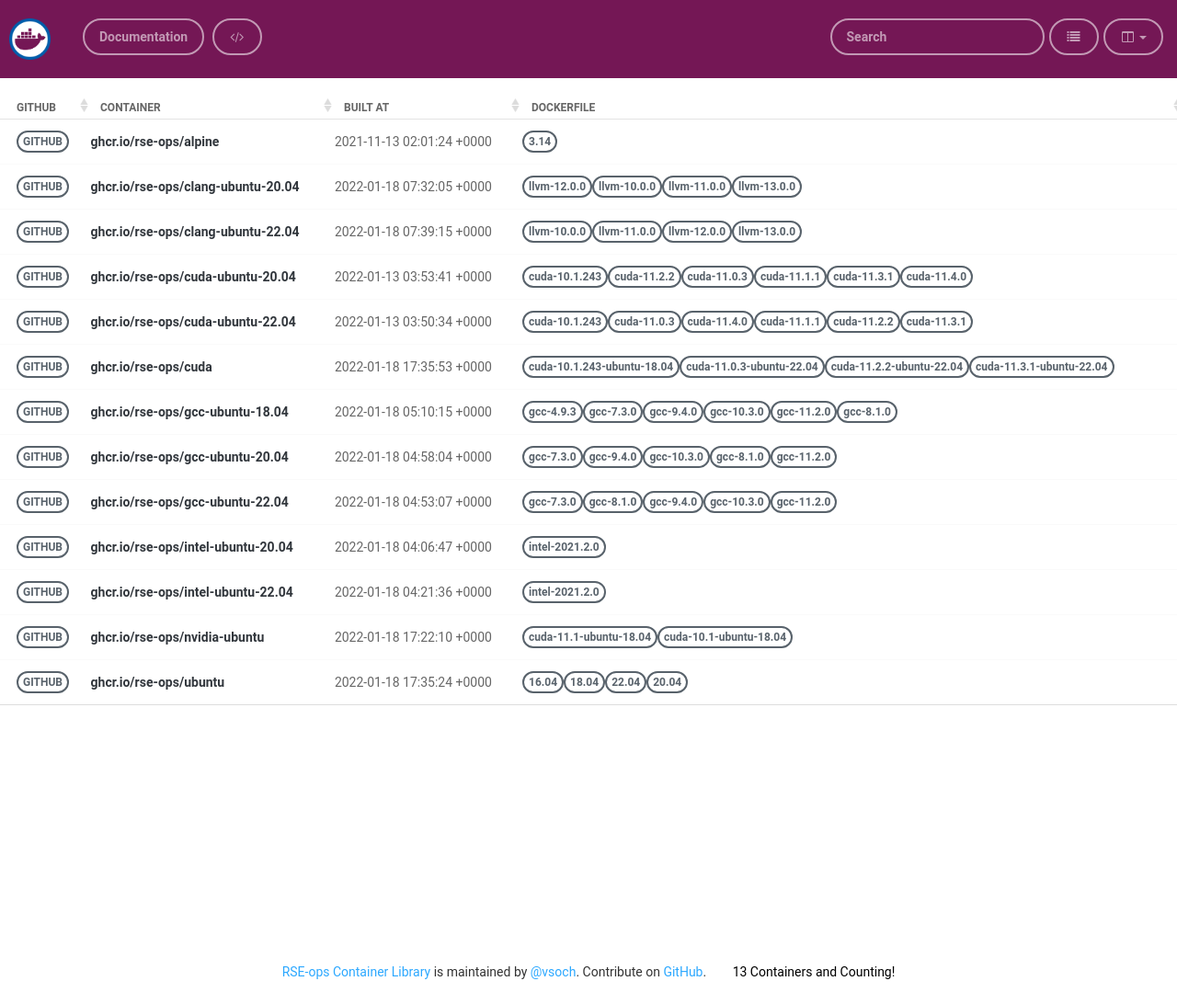
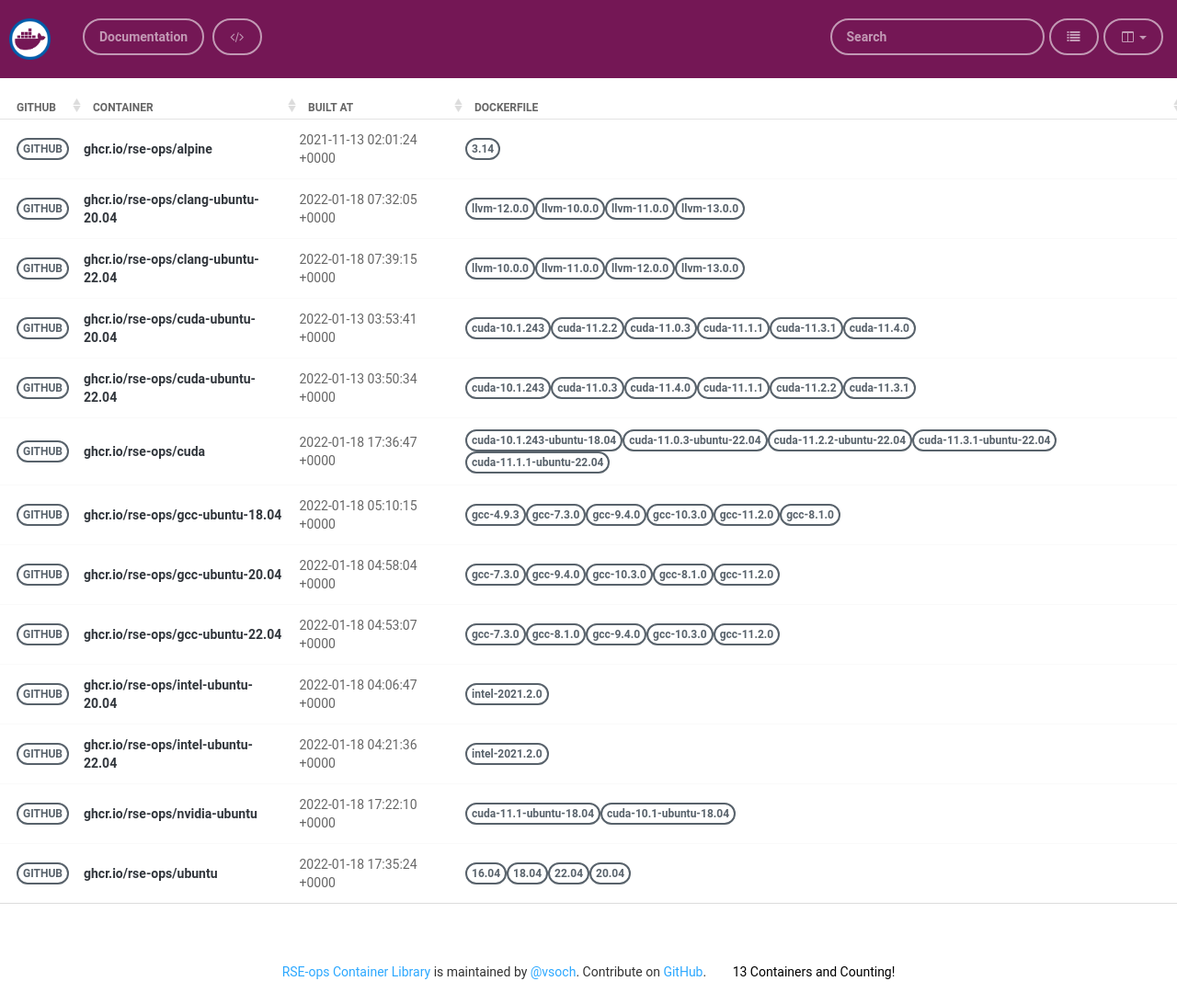
Before and after one commit to rse-ops/docker-images, a Jekyll site: the page built from pages/index.md, in a window 1280 px wide. Shown: the whole page at 92% size. Built offline with Jekyll 4.4.1, drawn with Linux system fonts in a browser that asks for light colours; nearby versions of some CDN libraries.

Commit message:
Automated push to update library 2022-01-18

```diff
--- a/_library/ghcr.io-rse-ops-cuda.md
+++ b/_library/ghcr.io-rse-ops-cuda.md
@@ -1,7 +1,7 @@
 ---
 layout: container
 name: ghcr.io/rse-ops/cuda
-updated_at: 2022-01-18 17:35:53.568652
+updated_at: 2022-01-18 17:36:47.366984
 
 
 container_url: https://github.com/orgs/rse-ops/packages/container/package/cuda
@@ -18,5 +18,8 @@ versions:
  - tag: cuda-11.3.1-ubuntu-22.04
    dockerfile: https://github.com/rse-ops/docker-images/blob/main/ubuntu/cuda/Dockerfile
    manifest: https://crane.ggcr.dev/manifest/ghcr.io/rse-ops/cuda:cuda-11.3.1-ubuntu-22.04
+ - tag: cuda-11.1.1-ubuntu-22.04
+   dockerfile: https://github.com/rse-ops/docker-images/blob/main/ubuntu/cuda/Dockerfile
+   manifest: https://crane.ggcr.dev/manifest/ghcr.io/rse-ops/cuda:cuda-11.1.1-ubuntu-22.04
 
 ---
```
